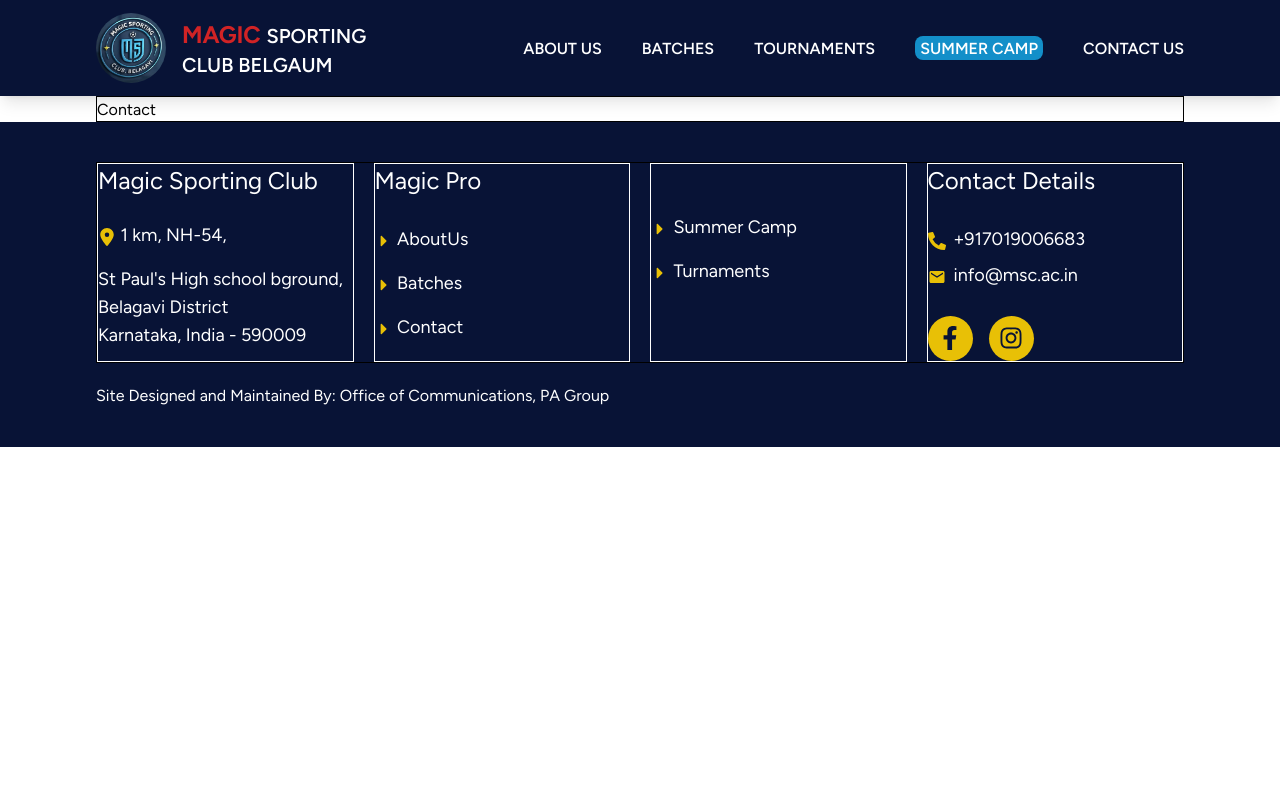
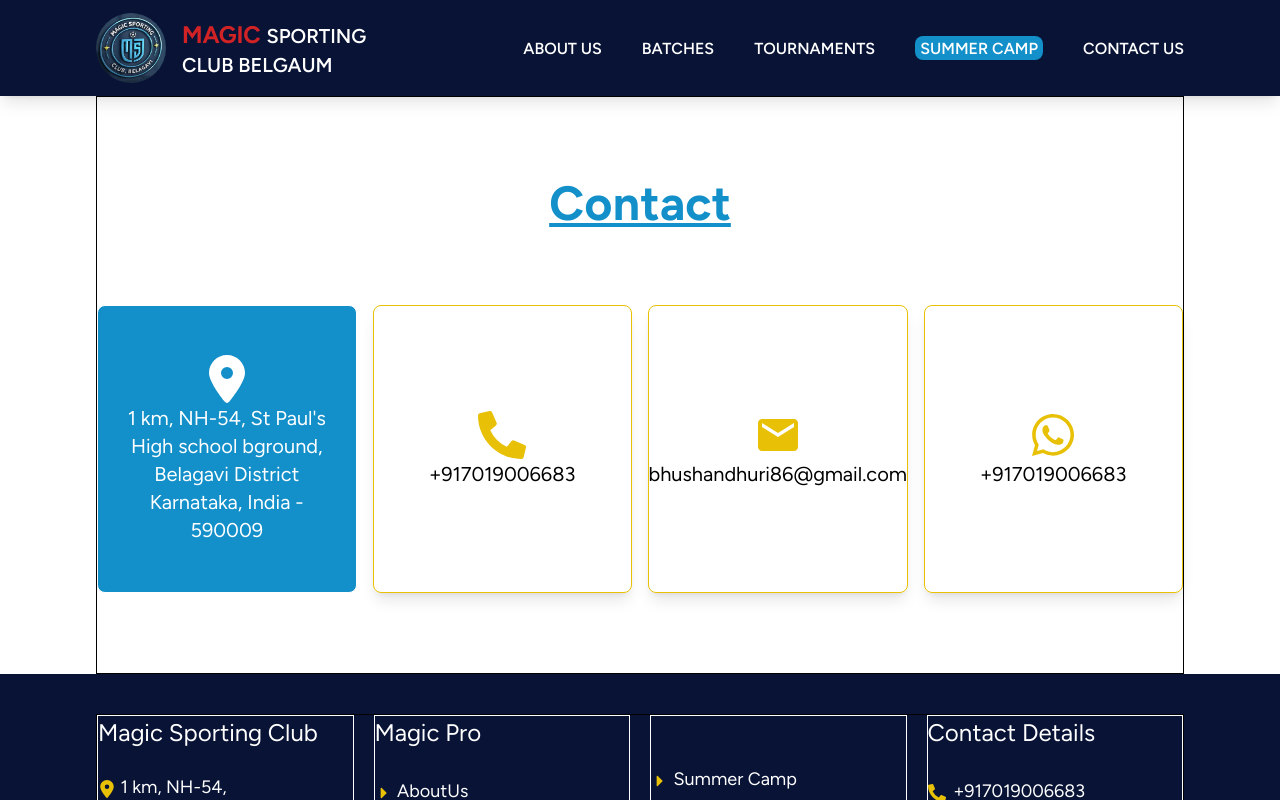
Before and after one commit to beashu77/magicsportingclub, a React (Create React App) app: page /contact in a window 1280 px wide. Shown: the top 800 px of the page. Built offline with nearby package versions, Linux system fonts and the light colour scheme; a small style sheet from the web is missing.

Commit message:
working on contact us

```diff
--- a/public/index.html
+++ b/public/index.html
@@ -2,7 +2,7 @@
 <html lang="en">
   <head>
     <meta charset="utf-8" />
-    <link rel="icon" href="../src/asset/images/magic_logo1.jpg" />
+    <link rel="icon" href="./magic_logo1.jpg" />
     <meta name="viewport" content="width=device-width, initial-scale=1" />
     <meta name="theme-color" content="#000000" />
     <meta
--- a/src/components/Footer.jsx
+++ b/src/components/Footer.jsx
@@ -67,7 +67,7 @@
           <span className="block pb-2">
             {" "}
             <MdEmail className="text-yellow_dark inline mr-2" />
-            info@msc.ac.in
+            bhushandhuri86@gmail.com
           </span>
 
           <div className="flex gap-4 pt-5 text-dark_blue">
--- a/src/pages/Contact.jsx
+++ b/src/pages/Contact.jsx
@@ -1,9 +1,39 @@
-import React from 'react'
+import React from "react";
+import { FaPhoneAlt } from "react-icons/fa";
+import { FaLocationDot } from "react-icons/fa6";
+import { MdEmail } from "react-icons/md";
+import { FaWhatsapp } from "react-icons/fa";
 
 const Contact = () => {
   return (
-    <div className='border border-black w-[85%] m-auto'>Contact</div>
-  )
-}
+    <div className="border border-black w-[85%] m-auto">
+      <h2 className="text-center text-light_blue underline text-5xl font-figtreeBold my-20">Contact</h2>
+      {/* contactinfo setion */}
+      <div className=" items-center grid md:grid-cols-2 lg:grid-cols-4 grid-cols-1 lg:gap-4 gap-4 mb-20">
+        <div className="border md:h-72 h-40 p-[1rem] rounded-lg bg-light_blue text-white items-center flex flex-col justify-center">
+          <FaLocationDot className="text-white text-5xl" />
+          <span className="block text-center md:text-xl text-md">1 km, NH-54,
+         St Paul's High school bground,
+          Belagavi District
+         Karnataka, India - 590009</span>
+        </div>
+        <div className=" md:h-72 h-40 rounded-lg shadow-lg cursor-pointer border border-yellow_dark items-center flex flex-col justify-center  text-black">
+          <FaPhoneAlt className="text-yellow_dark text-5xl" />
+          <span className="block text-xl">+917019006683</span>
+        </div>
+        <div className=" md:h-72 h-40  rounded-lg shadow-lg cursor-pointer  border border-yellow_dark items-center flex flex-col justify-center   text-black">
+          <MdEmail className="text-yellow_dark inline text-5xl" />
+          <span className="block text-xl"> bhushandhuri86@gmail.com</span>
+        </div>
+        <div className=" md:h-72 h-40 rounded-lg shadow-lg cursor-pointer  border border-yellow_dark items-center flex flex-col justify-center   text-black">
+          <FaWhatsapp className="text-yellow_dark text-5xl"/>
+          <span className="block text-xl">+917019006683</span>
+        </div>
+      </div>
 
-export default Contact
+      {/* map section */}
+    </div>
+  );
+};
+
+export default Contact;
```
Also changed, not shown: public/magic_logo1.jpg (added).
